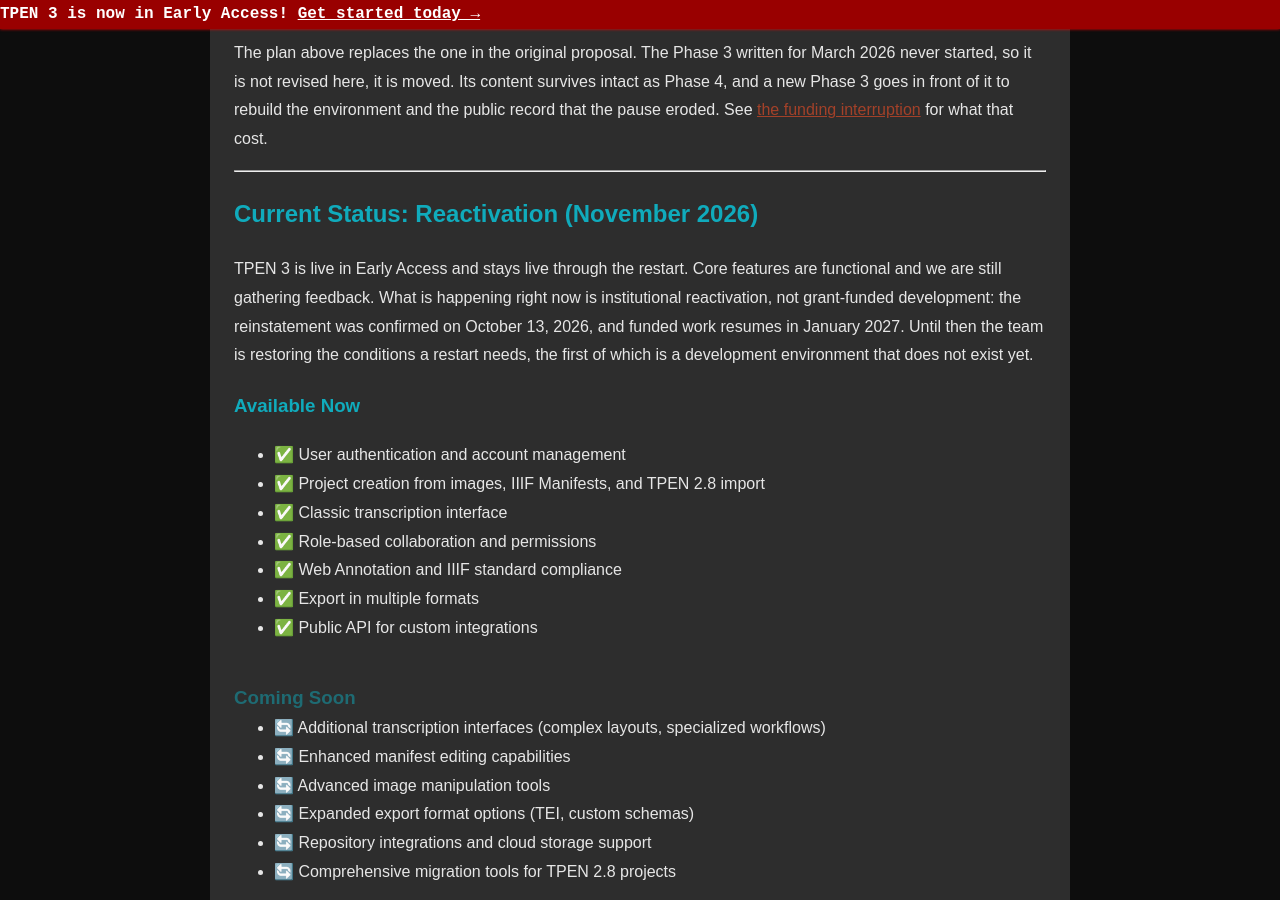
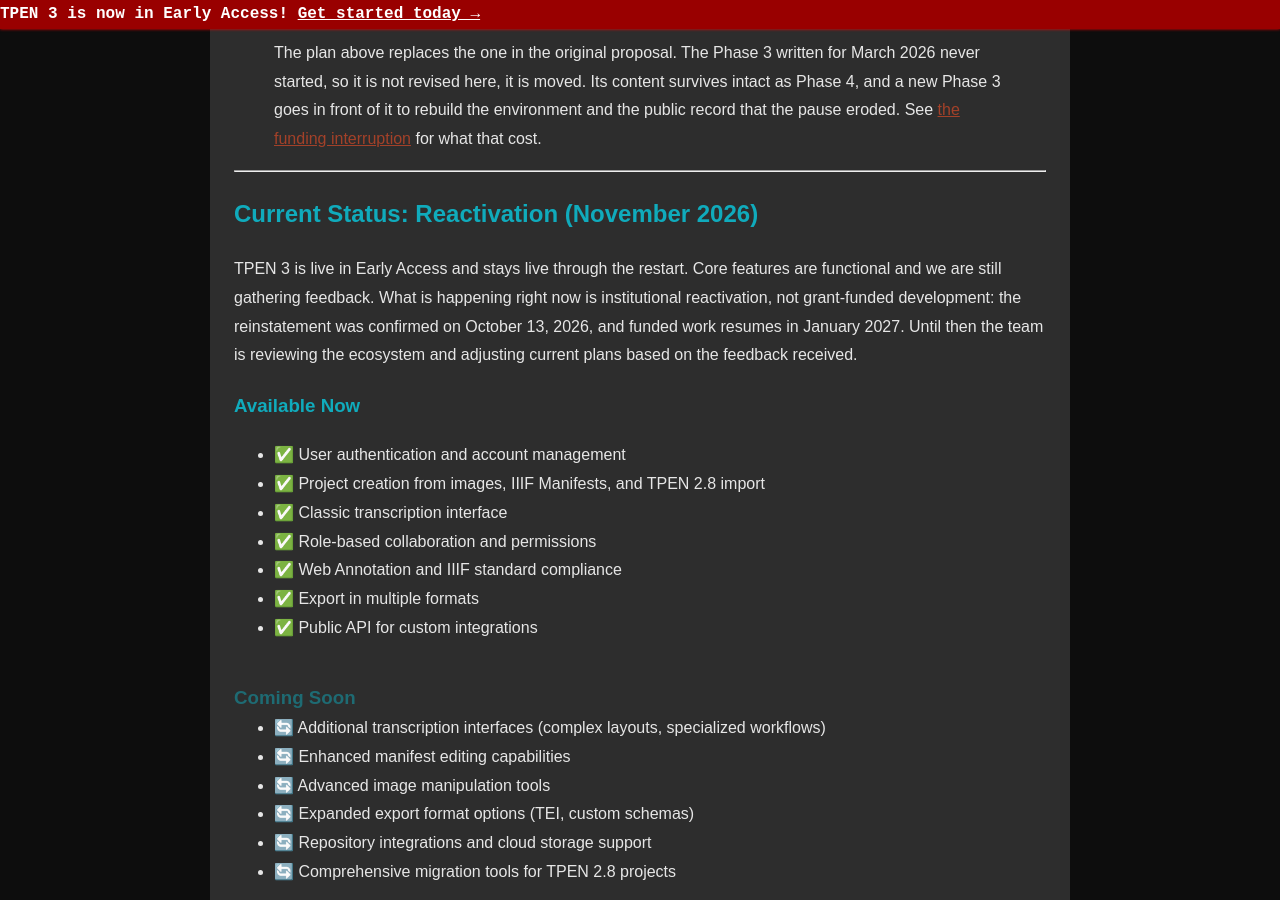
Before and after one commit to CenterForDigitalHumanities/TPEN3, a Jekyll site: the page built from pages/roadmap.md, in a window 1280 px wide and 900 px high, scrolled down 940 px. Built offline with Jekyll 4.4.1, drawn with Linux system fonts in a browser that asks for light colours; some of the changed text lies outside the part shown.

Commit message:
update roadmap, new post

```diff
--- a/pages/roadmap.md
+++ b/pages/roadmap.md
@@ -36,12 +36,12 @@ resumes in January 2027 and the full public launch is targeted for August 2028.
     - Community demonstrations and workshops
     - **Full public launch: August 2028**
 
-The plan above replaces the one in the original proposal. The Phase 3 written
-for March 2026 never started, so it is not revised here, it is moved. Its
-content survives intact as Phase 4, and a new Phase 3 goes in front of it to
-rebuild the environment and the public record that the pause eroded. See
-[the funding interruption](#funding-interruption-april-to-december-2026)
-for what that cost.
+> The plan above replaces the one in the original proposal. The Phase 3 written
+> for March 2026 never started, so it is not revised here, it is moved. Its
+> content survives intact as Phase 4, and a new Phase 3 goes in front of it to
+> rebuild the environment and the public record that the pause eroded. See
+> [the funding interruption](#funding-interruption-april-to-december-2026)
+> for what that cost.
 
 ---
 
@@ -51,8 +51,8 @@ TPEN 3 is live in Early Access and stays live through the restart. Core
 features are functional and we are still gathering feedback. What is happening
 right now is institutional reactivation, not grant-funded development: the
 reinstatement was confirmed on October 13, 2026, and funded work resumes in
-January 2027. Until then the team is restoring the conditions a restart needs,
-the first of which is a development environment that does not exist yet.
+January 2027. Until then the team is reviewing the ecosystem and adjusting current
+plans based on the feedback received.
 
 ### Available Now
 
```
Also changed, not shown: other parts of pages/roadmap.md (+1 -2 lines), _posts/2026-11-10-funding-reinstated.md (+6 -8 lines).
